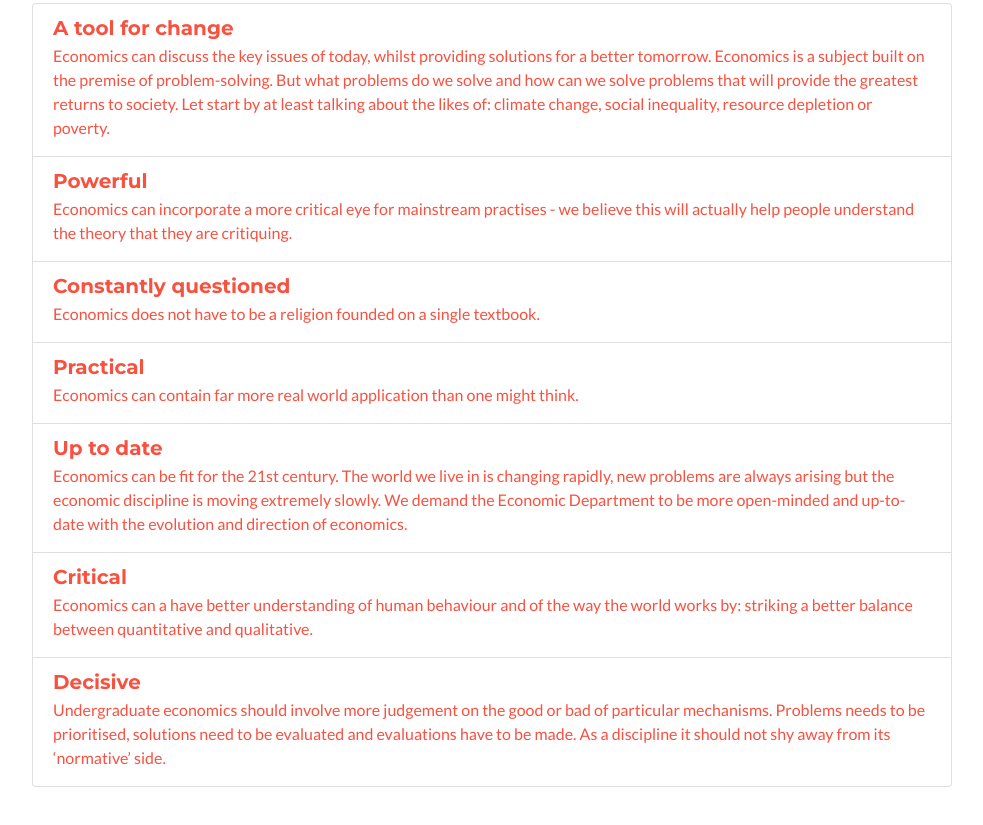
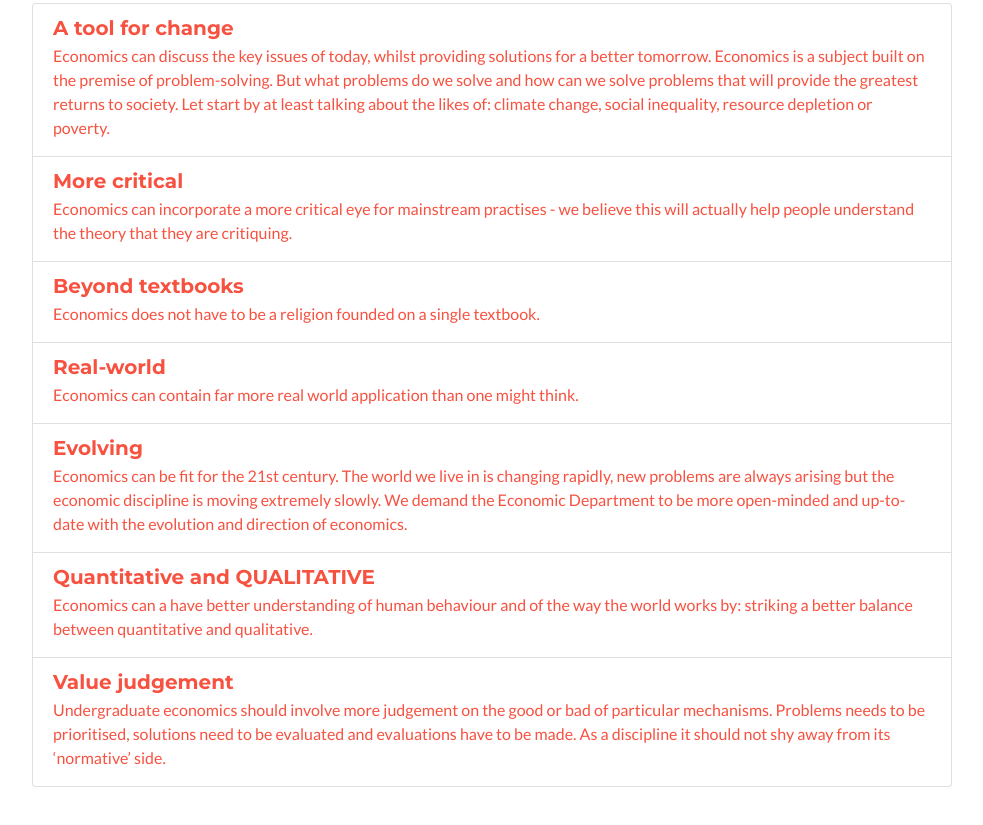
Before and after one commit to fredbeast/fredbeast.github.io, a website: page curriculum.html in a window 1280 px wide. Shown: the part 767-1592 px from the top of the page, without its empty margins (148-1131 px from the left). Drawn offline with Linux system fonts and the light colour scheme.

Commit message:
New titles

```diff
--- a/curriculum.html
+++ b/curriculum.html
@@ -112,37 +112,37 @@
               </a>
               <a class="list-group-item list-group-item-action flex-column align-items-start">
                 <div class="d-flex w-100 justify-content-between">
-                  <h5 class="mb-1">Powerful</h5>
+                  <h5 class="mb-1">More critical</h5>
                 </div>
                 <p class="mb-1">Economics can incorporate a more critical eye for mainstream practises - we believe this will actually help people understand the theory that they are critiquing.  </p>
               </a>
               <a class="list-group-item list-group-item-action flex-column align-items-start">
                 <div class="d-flex w-100 justify-content-between">
-                  <h5 class="mb-1">Constantly questioned</h5>
+                  <h5 class="mb-1">Beyond textbooks</h5>
                 </div>
                 <p class="mb-1">Economics does not have to be a religion founded on a single textbook.</p>
               </a>
               <a class="list-group-item list-group-item-action flex-column align-items-start">
                 <div class="d-flex w-100 justify-content-between">
-                  <h5 class="mb-1">Practical</h5>
+                  <h5 class="mb-1">Real-world</h5>
                 </div>
                 <p class="mb-1">Economics can contain far more real world application than one might think.</p>
               </a>
               <a class="list-group-item list-group-item-action flex-column align-items-start">
                 <div class="d-flex w-100 justify-content-between">
-                  <h5 class="mb-1">Up to date</h5>
+                  <h5 class="mb-1">Evolving</h5>
                 </div>
                 <p class="mb-1"> Economics can be fit for the 21st century. The world we live in is changing rapidly, new problems are always arising but the economic discipline is moving extremely slowly.  We demand the Economic Department to be more open-minded and up-to-date with the evolution and direction of economics.</p>
               </a>
               <a class="list-group-item list-group-item-action flex-column align-items-start">
                 <div class="d-flex w-100 justify-content-between">
-                  <h5 class="mb-1">Critical</h5>
+                  <h5 class="mb-1">Quantitative and QUALITATIVE</h5>
                 </div>
                 <p class="mb-1">Economics can a have better understanding of human behaviour and of the way the world works by: striking a better balance between quantitative and qualitative.</p>
               </a>
               <a class="list-group-item list-group-item-action flex-column align-items-start">
                 <div class="d-flex w-100 justify-content-between">
-                  <h5 class="mb-1">Decisive</h5>
+                  <h5 class="mb-1">Value judgement</h5>
                 </div>
                 <p class="mb-1">Undergraduate economics should involve more judgement on the good or bad of particular mechanisms. Problems needs to be prioritised, solutions need to be evaluated and evaluations have to be made. As a discipline it should not shy away from its ‘normative’ side.</p>
               </a>
```
